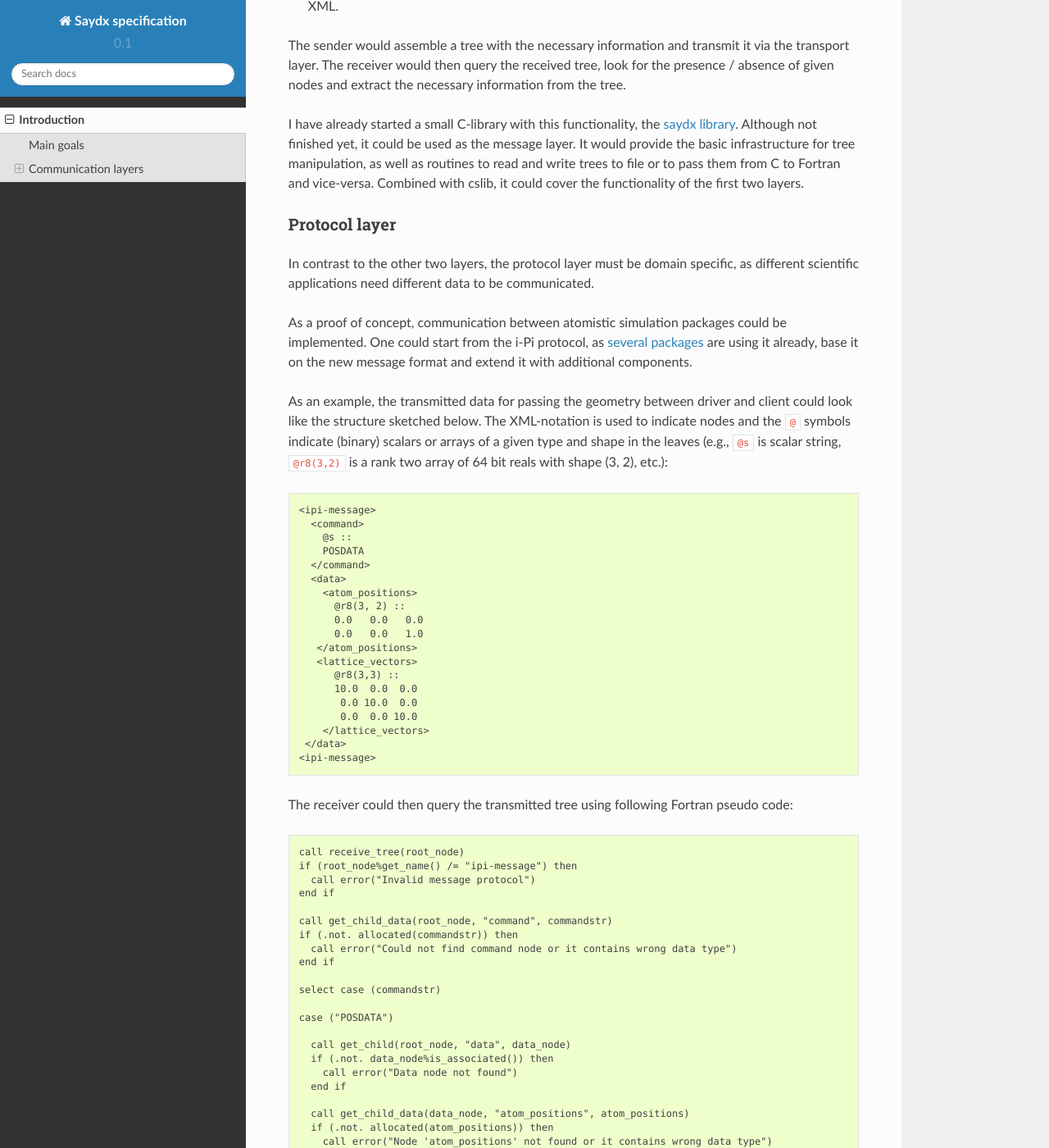
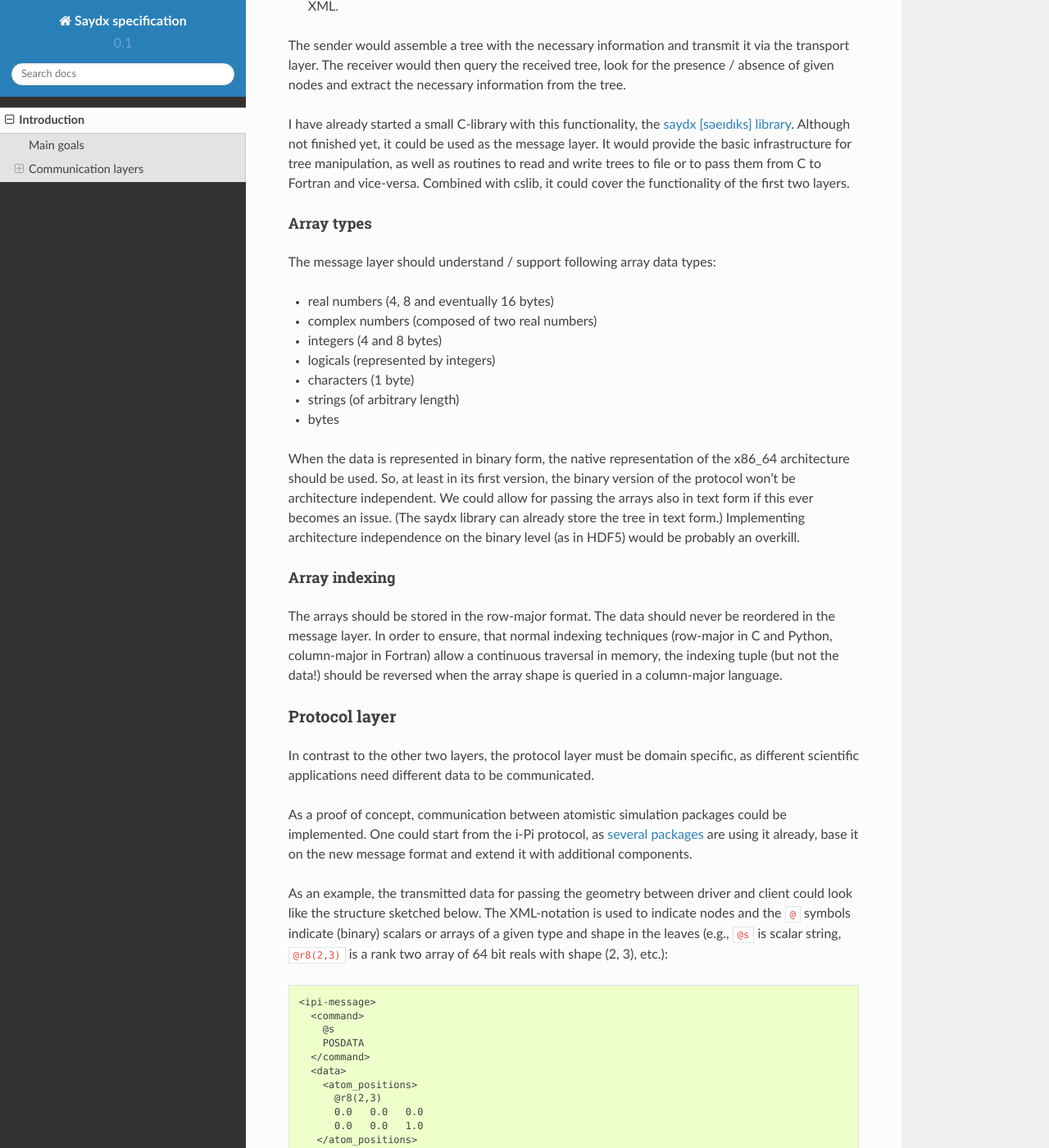
Before and after one commit to saydx/specification, a Sphinx documentation site: the page built from docs/introduction.rst, in a window 1280 px wide and 1400 px high, scrolled down 1960 px. Shown: the whole window at 82% size. Built offline with Sphinx 7.4.7 and the Read the Docs theme 2.0.0, drawn with Linux system fonts in a browser that asks for light colours; some of the changed text lies outside the part shown.

Commit message:
Add additional info on data types and array ordering

```diff
--- a/docs/introduction.rst
+++ b/docs/introduction.rst
@@ -37,8 +37,8 @@ Main goals
 Communication layers
 ====================
 
-In order to ensure flexibility, the data exchange protocol needs (probably) three
-layers of implementation:
+In order to ensure flexibility, the data exchange protocol needs (probably)
+three layers of implementation:
 
 #. Transport layer: deals with the technicalities of the communication. It
    should allow multiple transport channels, e.g. file I/O, socket
@@ -107,17 +107,50 @@ structure could be like a simplified XML DOM-tree with following specification:
   (e.g. the unit of the data in the node, etc.). To make things simple, the
   attributes should be text attributes, like in XML.
 
-The sender would assemble a tree with the necessary information and transmit it via
-the transport layer. The receiver would then query the received tree, look
+The sender would assemble a tree with the necessary information and transmit it
+via the transport layer. The receiver would then query the received tree, look
 for the presence / absence of given nodes and extract the necessary information
 from the tree.
 
 I have already started a small C-library with this functionality, the `saydx
-library <https://github.com/saydx/saydx>`_. Although not finished yet, it could
-be used as the message layer. It would provide the basic infrastructure for tree
-manipulation, as well as routines to read and write trees to file or to pass
-them from C to Fortran and vice-versa. Combined with cslib, it could cover the
-functionality of the first two layers.
+[səeɪdɪks] library <https://github.com/saydx/libsaydx>`_. Although not finished
+yet, it could be used as the message layer. It would provide the basic
+infrastructure for tree manipulation, as well as routines to read and write
+trees to file or to pass them from C to Fortran and vice-versa. Combined with
+cslib, it could cover the functionality of the first two layers.
+
+
+Array types
+^^^^^^^^^^^
+
+The message layer should understand / support following array data types:
+
+* real numbers (4, 8 and eventually 16 bytes)
+* complex numbers (composed of two real numbers)
+* integers (4 and 8 bytes)
+* logicals (represented by integers)
+* characters (1 byte)
+* strings (of arbitrary length)
+* bytes
+
+When the data is represented in binary form, the native representation of the
+x86_64 architecture should be used. So, at least in its first version, the
+binary version of the protocol won't be architecture independent. We could allow
+for passing the arrays also in text form if this ever becomes an issue. (The
+saydx library can already store the tree in text form.) Implementing
+architecture independence on the binary level (as in HDF5) would be probably an
+overkill.
+
+
+Array indexing
+^^^^^^^^^^^^^^
+
+The arrays should be stored in the row-major format. The data should never be
+reordered in the message layer. In order to ensure, that normal indexing
+techniques (row-major in C and Python, column-major in Fortran) allow a
+continuous traversal in memory, the indexing tuple (but not the data!) should be
+reversed when the array shape is queried in a column-major language.
+
 
 
 Protocol layer
@@ -135,22 +168,22 @@ additional components.
 As an example, the transmitted data for passing the geometry between driver and
 client could look like the structure sketched below. The XML-notation is used to
 indicate nodes and the ``@`` symbols indicate (binary) scalars or arrays of a
-given type and shape in the leaves (e.g., ``@s`` is scalar string, ``@r8(3,2)``
-is a rank two array of 64 bit reals with shape (3, 2), etc.)::
+given type and shape in the leaves (e.g., ``@s`` is scalar string, ``@r8(2,3)``
+is a rank two array of 64 bit reals with shape (2, 3), etc.)::
 
   <ipi-message>
     <command>
-      @s ::
+      @s
       POSDATA
     </command>
     <data>
       <atom_positions>
-        @r8(3, 2) ::
+        @r8(2,3)
         0.0   0.0   0.0
         0.0   0.0   1.0
      </atom_positions>
      <lattice_vectors>
-        @r8(3,3) ::
+        @r8(3,3)
         10.0  0.0  0.0
          0.0 10.0  0.0
          0.0  0.0 10.0
@@ -215,5 +248,5 @@ information. The receiver can check whether they match its expectations and
 handle the error gracefully if not.
 
 Debugging communication problems (e.g. sender and receiver implement the
-high-level protocol differently) should be also straightforward, as the saydx-library
-contains routines to write the trees from memory to disk.
+high-level protocol differently) should be also straightforward, as the
+saydx-library contains routines to write the trees from memory to disk.
```
